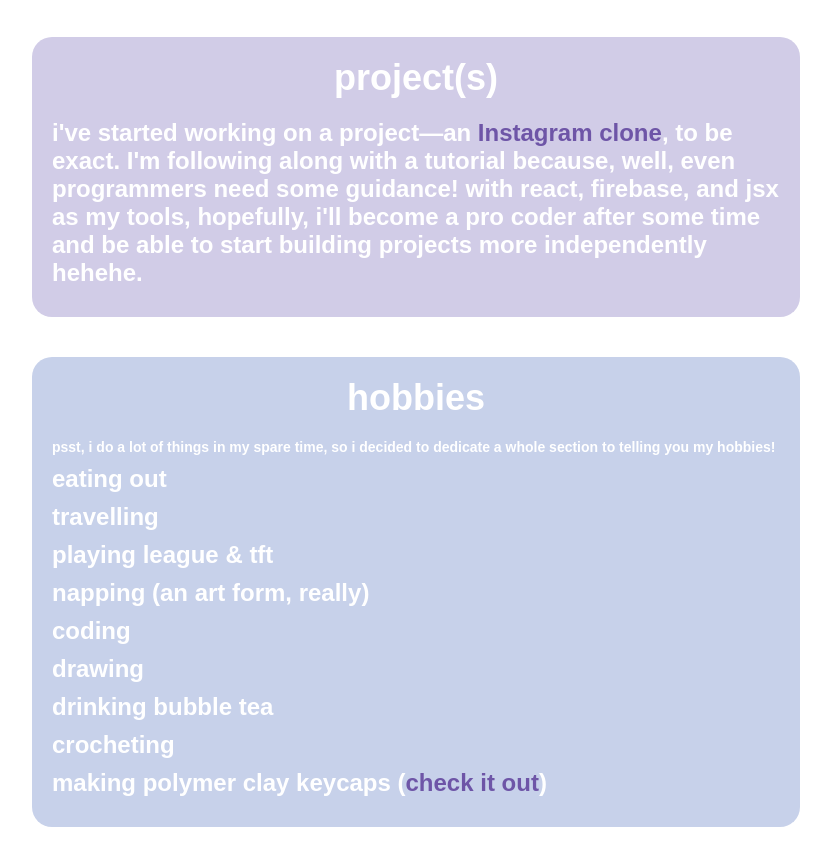
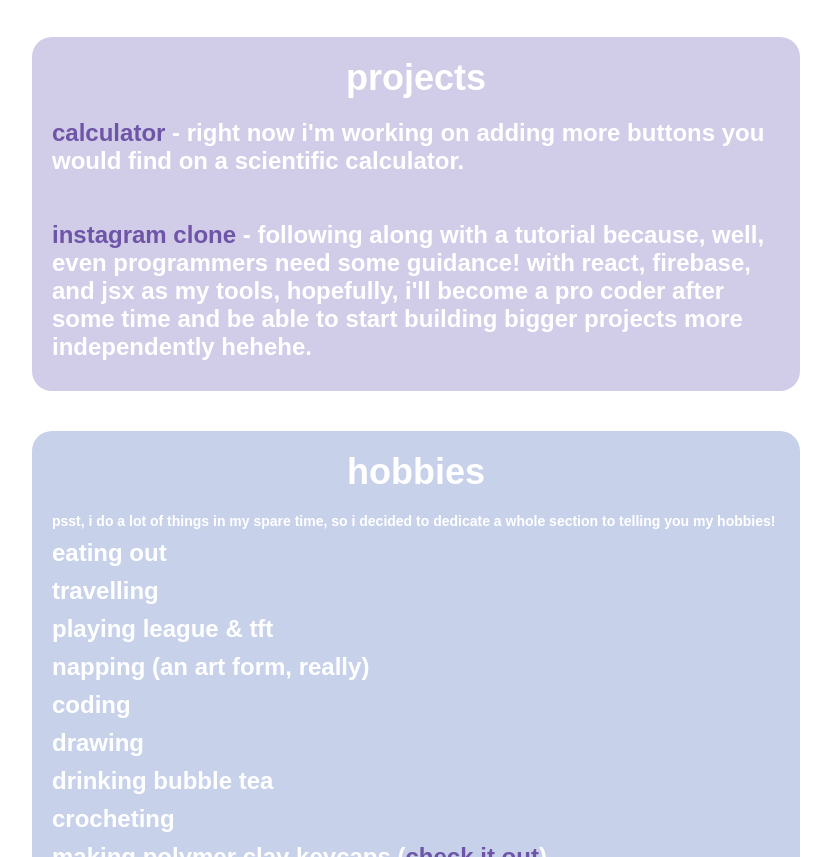
Before and after one commit to honeybunnyo/jacquelinesprofilepage, a plain HTML site: page index.html in a window 1280 px wide. Shown: the part 912-1769 px from the top of the page, without its empty margins (224-1055 px from the left). Drawn offline with Linux system fonts and the light colour scheme.

Commit message:
Added another project

```diff
--- a/index.html
+++ b/index.html
@@ -49,13 +49,16 @@
   </section>
 
     <section id="projects">
-      <h2 style="text-align: center;">project(s)</h2>
+      <h2 style="text-align: center;">projects</h2>
       <div class="project">
-        <p>i've started working on a project—an <a href="https://github.com/honeybunnyo/instagramclone"
-          target="_blank" style="color: rgb(110, 85, 167); text-decoration: none;">Instagram clone</a>,
-          to be exact. I'm following along with a tutorial because, well, even programmers need some guidance!
+        <p><a href="https://honeybunnyo.github.io/scientificcalculator/"
+          target="_blank" style="color: rgb(110, 85, 167); text-decoration: none;">calculator</a> - right now i'm working
+          on adding more buttons you would find on a scientific calculator.</p>
+          <br> </br>
+        <p><a href="https://github.com/honeybunnyo/instagramclone"
+          target="_blank" style="color: rgb(110, 85, 167); text-decoration: none;">instagram clone</a> - following along with a tutorial because, well, even programmers need some guidance!
           with react, firebase, and jsx as my tools, hopefully, i'll become a pro coder after some time and be
-          able to start building projects more independently hehehe.</p>
+          able to start building bigger projects more independently hehehe.</p>
       </div>
   </section>
 
```
